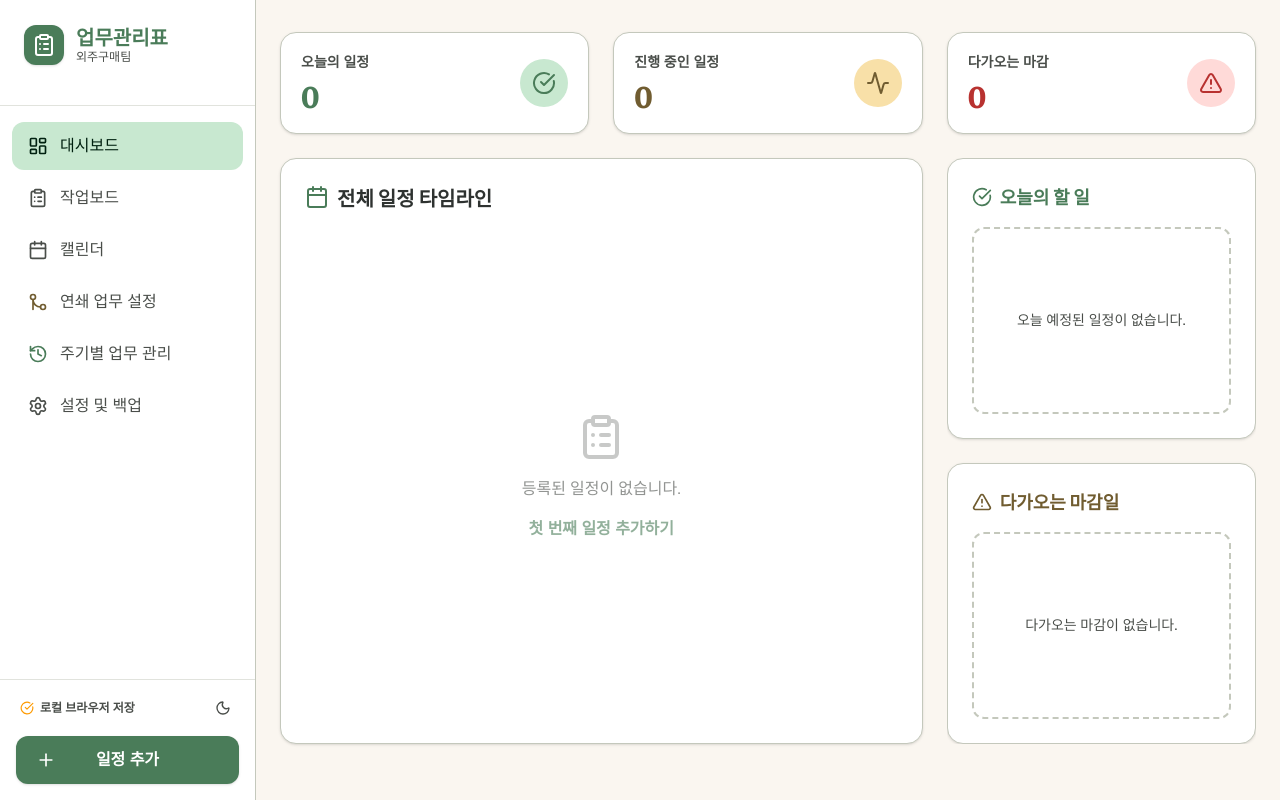
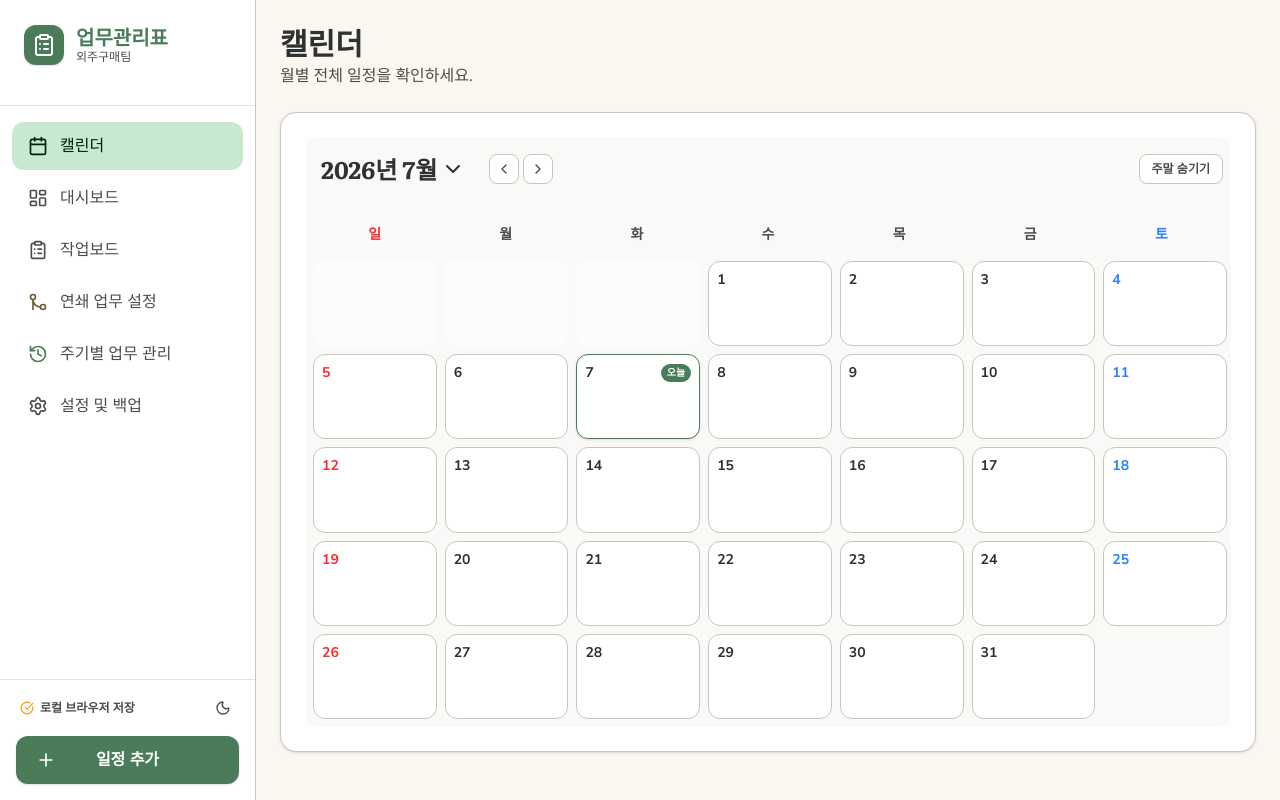
Before and after one commit to ddooki/procurement-scheduler, a Next.js app: page / in a window 1280 px wide. Built offline with nearby package versions, Linux system fonts and the light colour scheme.

Commit message:
feat: 첫 화면을 캘린더로 변경하고 메뉴 위치 상단으로 이동

```diff
--- a/app/page.tsx
+++ b/app/page.tsx
@@ -163,7 +163,7 @@ const getTaskStatus = (task: Task): TaskStatus => {
 export default function App() {
   const [activeTab, setActiveTab] = useState<
     "dashboard" | "tasks" | "calendar" | "workflows" | "periodic" | "settings"
-  >("dashboard");
+  >("calendar");
   const [isDarkMode, setIsDarkMode] = useState(false);
   const [tasks, setTasks] = useState<Task[]>([]);
   const [isTaskModalOpen, setIsTaskModalOpen] = useState(false);
@@ -599,6 +599,12 @@ export default function App() {
 
         <div className="flex-1 overflow-y-auto py-4 px-3 space-y-1">
           <NavItem
+            icon={<CalendarIcon className="w-5 h-5" />}
+            label="캘린더"
+            isActive={activeTab === "calendar"}
+            onClick={() => setActiveTab("calendar")}
+          />
+          <NavItem
             icon={<LayoutDashboard className="w-5 h-5" />}
             label="대시보드"
             isActive={activeTab === "dashboard"}
@@ -609,12 +615,6 @@ export default function App() {
             label="작업보드"
             isActive={activeTab === "tasks"}
             onClick={() => setActiveTab("tasks")}
-          />
-          <NavItem
-            icon={<CalendarIcon className="w-5 h-5" />}
-            label="캘린더"
-            isActive={activeTab === "calendar"}
-            onClick={() => setActiveTab("calendar")}
           />
           <NavItem
             icon={<GitMerge className="w-5 h-5 text-tertiary" />}
@@ -1235,15 +1235,15 @@ export default function App() {
 
       {/* Mobile Nav */}
       <nav className="md:hidden fixed bottom-0 left-0 right-0 bg-surface border-t border-border flex items-center justify-between px-6 py-2 z-50">
+        <MobileNavItem icon={<CalendarIcon />} isActive={activeTab === "calendar"} onClick={() => setActiveTab("calendar")} />
         <MobileNavItem icon={<LayoutDashboard />} isActive={activeTab === "dashboard"} onClick={() => setActiveTab("dashboard")} />
-        <MobileNavItem icon={<ClipboardList />} isActive={activeTab === "tasks"} onClick={() => setActiveTab("tasks")} />
         <button
           onClick={openNewTaskModal}
           className="w-12 h-12 flex-shrink-0 bg-primary text-on-primary rounded-full flex items-center justify-center shadow-lg transform -translate-y-4"
         >
           <Plus className="w-6 h-6" />
         </button>
-        <MobileNavItem icon={<CalendarIcon />} isActive={activeTab === "calendar"} onClick={() => setActiveTab("calendar")} />
+        <MobileNavItem icon={<ClipboardList />} isActive={activeTab === "tasks"} onClick={() => setActiveTab("tasks")} />
         <MobileNavItem icon={<SettingsIcon />} isActive={activeTab === "settings"} onClick={() => setActiveTab("settings")} />
       </nav>
 
```
